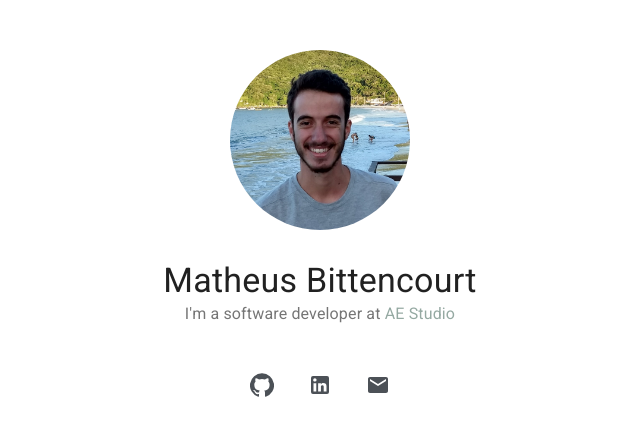
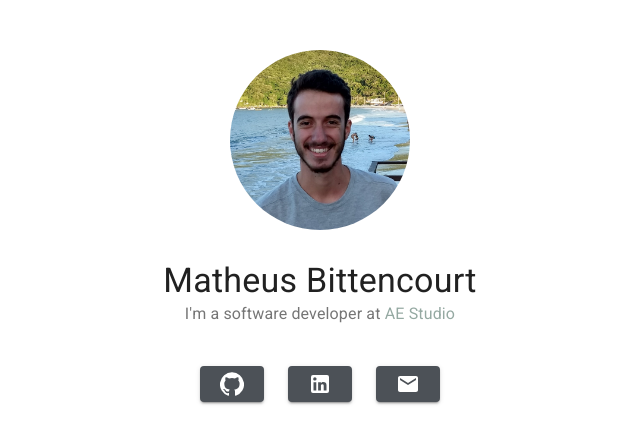
Before and after one commit to matheuspb/matheuspb.com, a Next.js app: page / in a window 1280 px wide. Shown: the top 444 px of the page, without its empty margins (320-960 px from the left). Built offline with nearby package versions, Linux system fonts and the light colour scheme.

Commit message:
use contained buttons

```diff
--- a/pages/index.tsx
+++ b/pages/index.tsx
@@ -1,7 +1,7 @@
 import React from 'react'
 import {
   Box,
-  IconButton,
+  Button,
   Link,
   Typography,
 } from '@material-ui/core'
@@ -10,7 +10,6 @@ import GithubIcon from '@material-ui/icons/GitHub'
 import LinkedInIcon from '@material-ui/icons/LinkedIn'
 import MailIcon from '@material-ui/icons/Mail'
 import Image from 'next/image'
-import { useRouter } from 'next/router'
 
 const useStyles = makeStyles({
   container: {
@@ -28,15 +27,14 @@ const useStyles = makeStyles({
   iconsContainer: {
     display: 'flex',
     flexDirection: 'row',
-    marginTop: 35,
+    marginTop: 40,
   },
   icon: {
-    margin: '0px 5px 0px 5px',
+    margin: '0px 12px 0px 12px',
   },
 })
 
 const Home: React.FunctionComponent = () => {
-  const router = useRouter()
   const styles = useStyles()
 
   const icons = [
@@ -73,14 +71,15 @@ const Home: React.FunctionComponent = () => {
       </Typography>
       <Box className={styles.iconsContainer}>
         {icons.map(({ Icon, url }, key) => (
-          <IconButton
+          <Button
             key={key}
-            onClick={() => router.push(url)}
+            href={url}
             className={styles.icon}
             color='primary'
+            variant='contained'
           >
             <Icon />
-          </IconButton>
+          </Button>
         ))}
       </Box>
     </Box>
```
